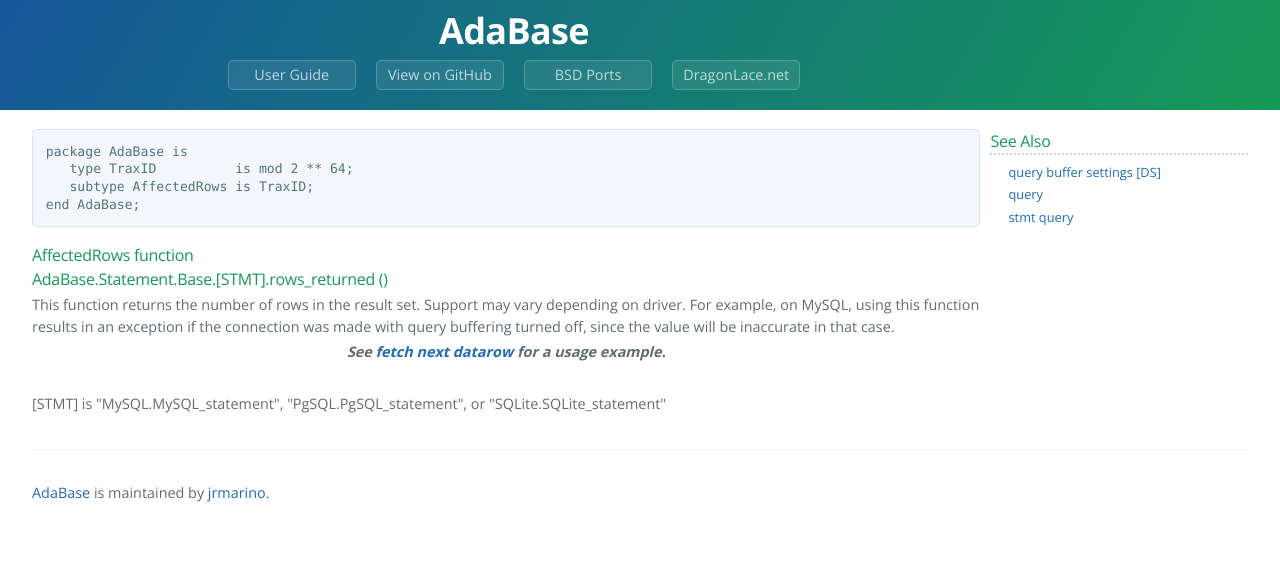
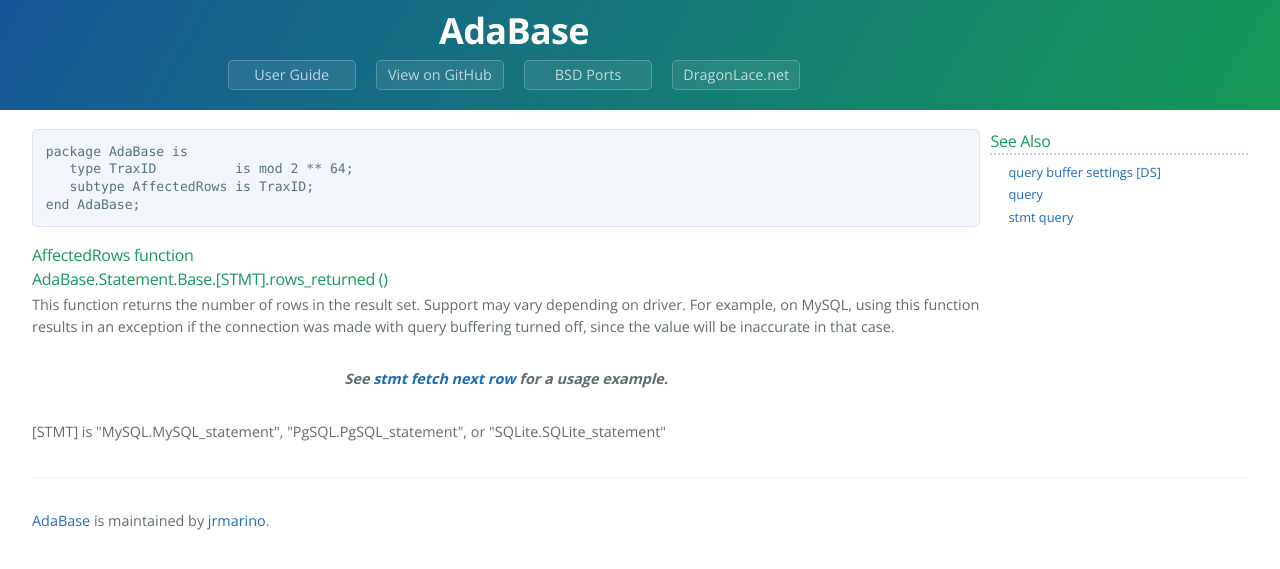
Before and after one commit to jrmarino/AdaBase, a Jekyll site: the page built from stmt_rows_returned.md, in a window 1280 px wide. Shown: the top 569 px of the page. Built offline with Jekyll 4.4.1, drawn with Linux system fonts in a browser that asks for light colours.

Commit message:
move fetch_row to stmt_fetch_row for consistency

```diff
--- a/_config.yml
+++ b/_config.yml
@@ -101,8 +101,8 @@
 
        introduction: '<a href="introduction.html">Introduction to AdaBase</a>'
 
-       fetch_next: '<a href="fetch_next.html">fetch next datarow</a>'
-       f_fetch_next: '<a href="fetch_next.html">func fetch_next</a>'
+       fetch_next: '<a href="stmt_fetch_next.html">stmt fetch next row</a>'
+       f_fetch_next: '<a href="stmt_fetch_next.html">func fetch_next</a>'
 
        complete: '<a href="complete.html">fetch complete</a>'
        f_complete: '<a href="complete.html">func complete</a>'
--- a/stmt_rows_returned.md
+++ b/stmt_rows_returned.md
@@ -17,6 +17,7 @@
 exception if the connection was made with query buffering turned off, since
 the value will be inaccurate in that case.
 </p>
+<br/>
 <p class="caption">See {{ page.fetch_next }} for a usage example.</p>
 <br/>
 <p>{{ page.supported_stmts }}</p>
```
Also changed, not shown: stmt_fetch_next.md (renamed from fetch_next.md).
